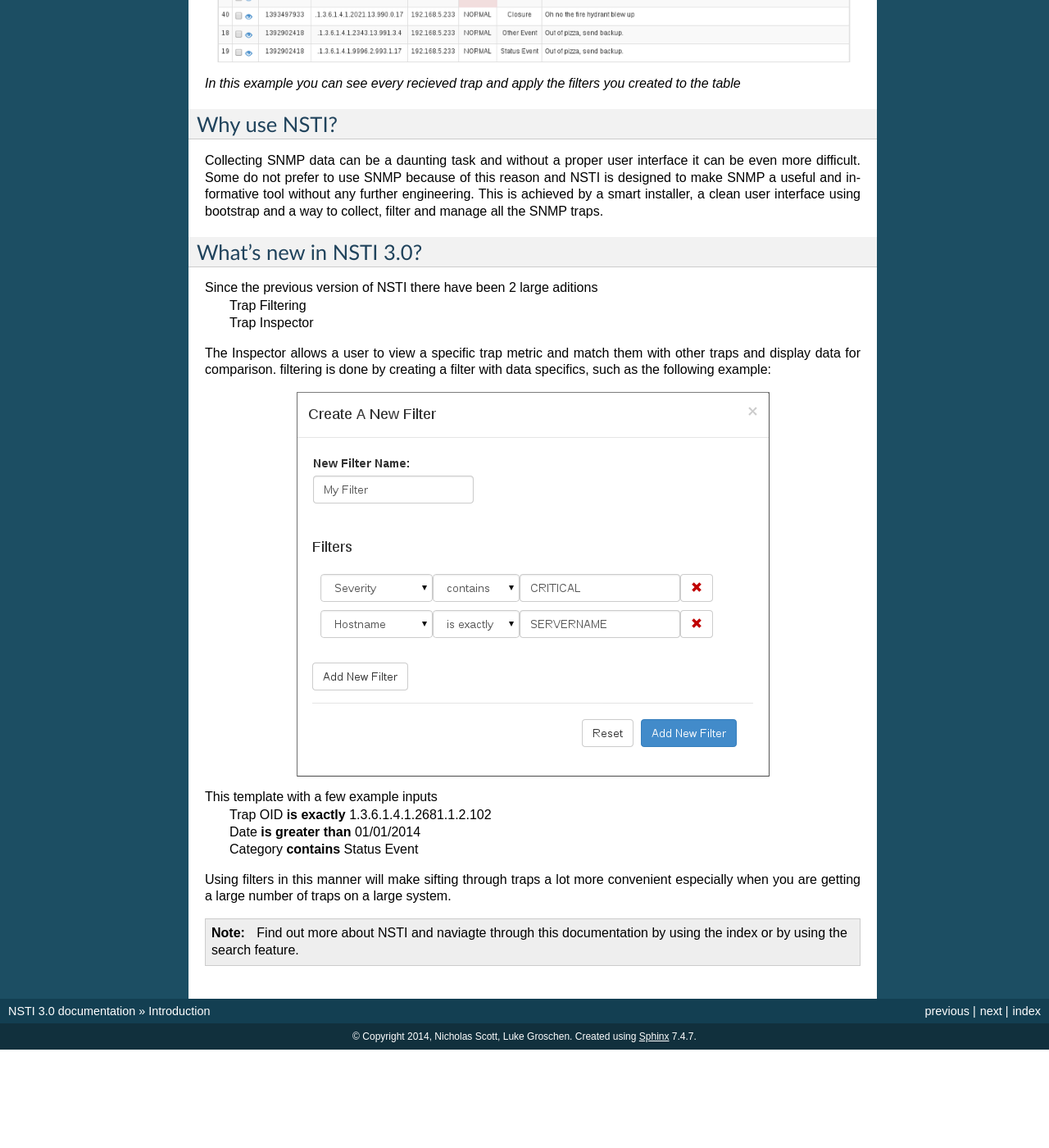
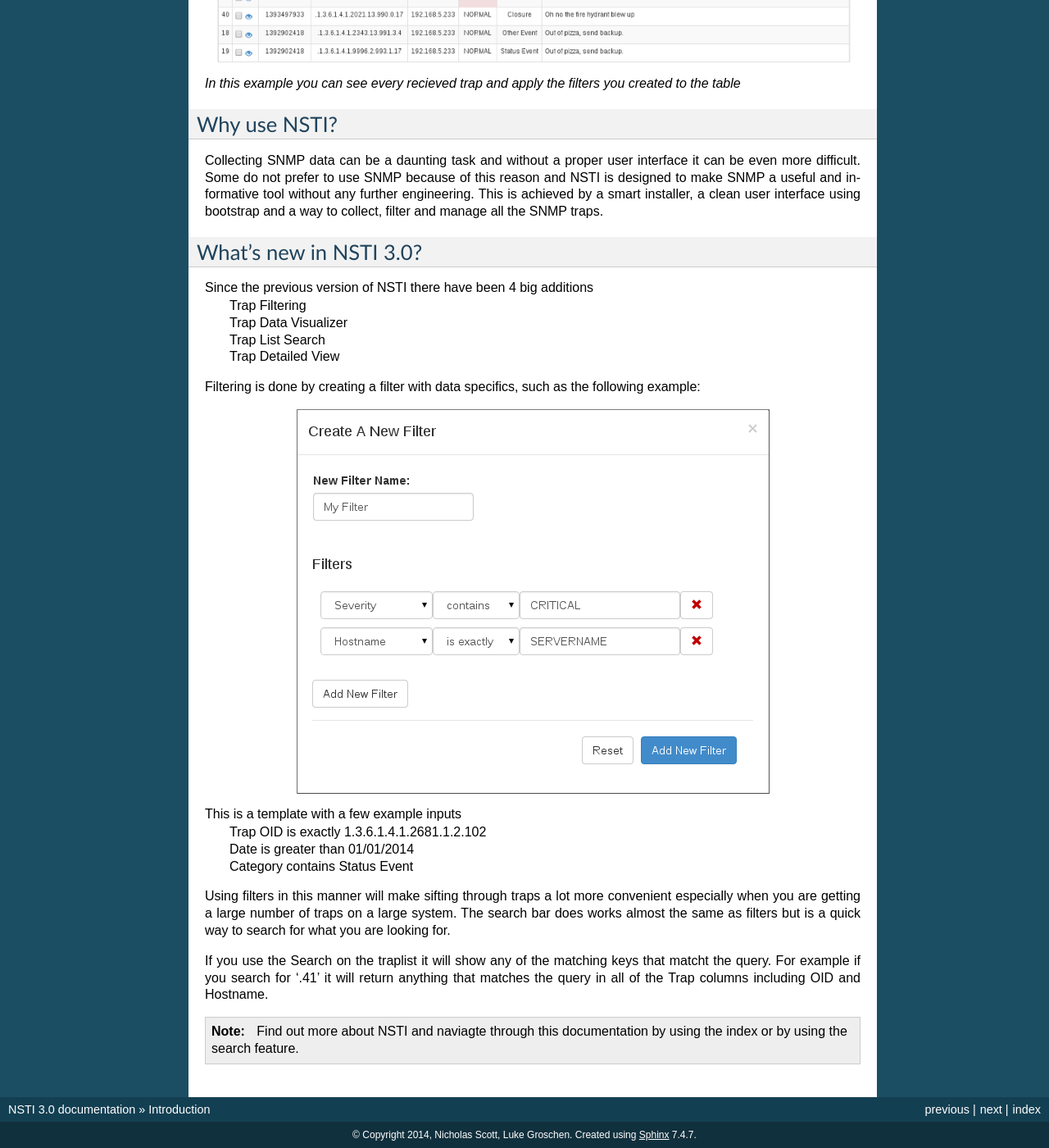
Before and after one commit to NagiosEnterprises/nsti, a Sphinx documentation site: the page built from docs/introduction.rst, in a window 1280 px wide and 1400 px high, scrolled down 791 px. Shown: the whole window at 82% size. Built offline with Sphinx 7.4.7, drawn with Linux system fonts in a browser that asks for light colours; before the commit the page ends 2071 px from its top, so only the background shows below that.

Commit message:
docs update

```diff
--- a/docs/introduction.rst
+++ b/docs/introduction.rst
@@ -24,21 +24,25 @@
 
 What's new in NSTI 3.0?
 -----------------------
-Since the previous version of NSTI there have been 2 large aditions
+Since the previous version of NSTI there have been 4 big additions
         | Trap Filtering
-        | Trap Inspector
+        | Trap Data Visualizer
+        | Trap List Search
+        | Trap Detailed View
 
-The Inspector allows a user to view a specific trap metric and match them with other traps and display data for comparison. filtering is done by creating a filter with data specifics, such as the following example:
+Filtering is done by creating a filter with data specifics, such as the following example:
 
 .. image:: newfilter.png
 	:align: center
 
-This template with a few example inputs
-        | Trap OID **is exactly**	  1.3.6.1.4.1.2681.1.2.102
-        | Date     **is greater than**     01/01/2014
-        | Category **contains**		  Status Event
+This is a template with a few example inputs
+        | Trap OID   is exactly	  		1.3.6.1.4.1.2681.1.2.102
+        | Date       is greater than		01/01/2014
+        | Category   contains	  			Status Event
 
-Using filters in this manner will make sifting through traps a lot more convenient especially when you are getting a large number of traps on a large system.
+Using filters in this manner will make sifting through traps a lot more convenient especially when you are getting a large number of traps on a large system.  The search bar does works almost the same as filters but is a quick way to search for what you are looking for.
+
+If you use the Search on the traplist it will show any of the matching keys that matcht the query. For example if you search for '.41' it will return anything that matches the query in all of the Trap columns including OID and Hostname.
 
 .. note::
 
```
